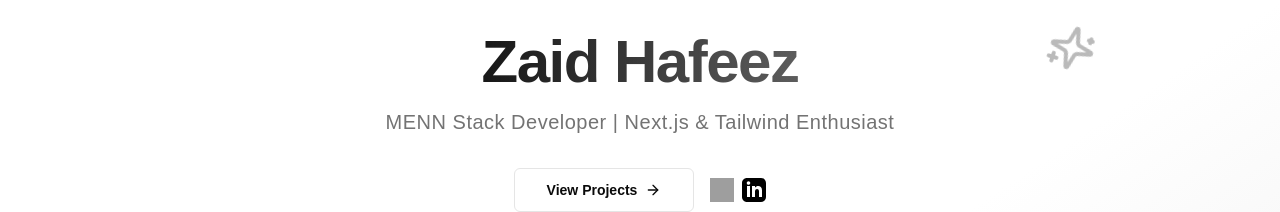
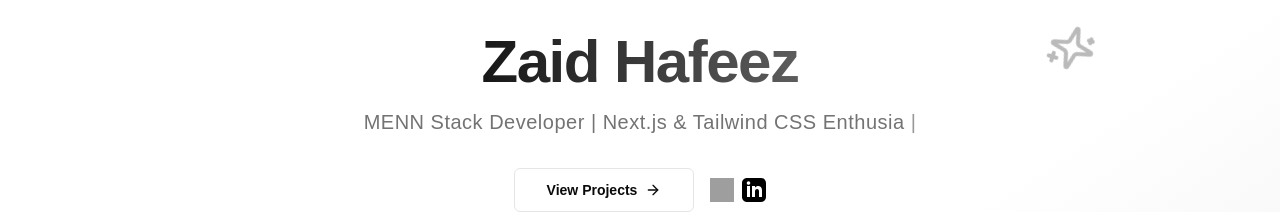
Before and after one commit to Zaid-maker/zaid-portfolio, a Next.js app: page / in a window 1280 px wide. Shown: the top 212 px of the page. Built offline with nearby package versions, Linux system fonts and the light colour scheme; grey boxes are pictures that could not be loaded.

Commit message:
Typewriiter effect

```diff
--- a/app/page.tsx
+++ b/app/page.tsx
@@ -2,6 +2,7 @@ import { Button } from "@/components/ui/button";
 import { ArrowRight, Code, Server, Laptop, Sparkles } from "lucide-react";
 import Link from "next/link";
 import Image from "next/image";
+import { TypewriterEffect } from "@/components/TypewriterEffect";
 
 export default function Home() {
   return (
@@ -16,8 +17,12 @@ export default function Home() {
               <Sparkles className="w-8 h-8 md:w-12 md:h-12 text-primary animate-spin-slow animate-pulse-subtle" />
             </span>
           </h1>
-          <p className="mt-4 text-xl text-muted-foreground animate-pulse-slow tracking-wide font-medium text-balance">
-            MENN Stack Developer | Next.js & Tailwind Enthusiast
+          <p className="mt-4 text-xl text-muted-foreground tracking-wide font-medium text-balance">
+            <TypewriterEffect
+              text="MENN Stack Developer | Next.js & Tailwind CSS Enthusiast"
+              className="inline-block"
+              speed={100}
+            />
           </p>
         </div>
 
--- /dev/null
+++ b/components/TypewriterEffect.tsx
@@ -0,0 +1,36 @@
+"use client"
+
+import React, { useState, useEffect } from 'react';
+
+interface TypewriterEffectProps {
+  text: string;
+  speed?: number;
+  className?: string;
+}
+
+export const TypewriterEffect: React.FC<TypewriterEffectProps> = ({
+  text,
+  speed = 100,
+  className = ''
+}) => {
+  const [displayText, setDisplayText] = useState('');
+  const [isComplete, setIsComplete] = useState(false);
+
+  useEffect(() => {
+    if (displayText.length < text.length) {
+      const timeout = setTimeout(() => {
+        setDisplayText(text.slice(0, displayText.length + 1));
+      }, speed);
+
+      return () => clearTimeout(timeout);
+    } else {
+      setIsComplete(true);
+    }
+  }, [displayText, text, speed]);
+
+  return (
+    <span className={`${className} ${isComplete ? 'after:hidden' : 'after:content-["_|"] after:animate-pulse'}`}>
+      {displayText}
+    </span>
+  );
+};
```
